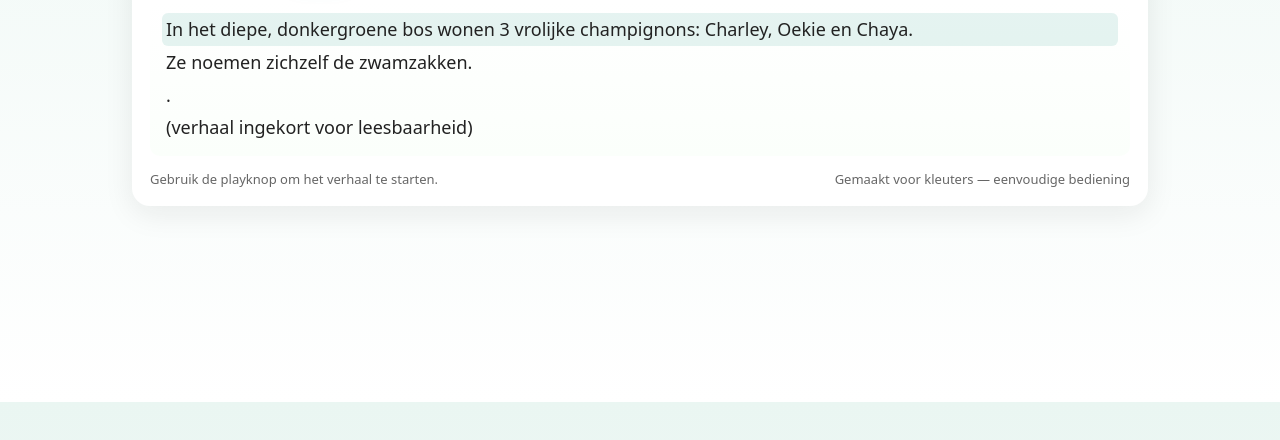
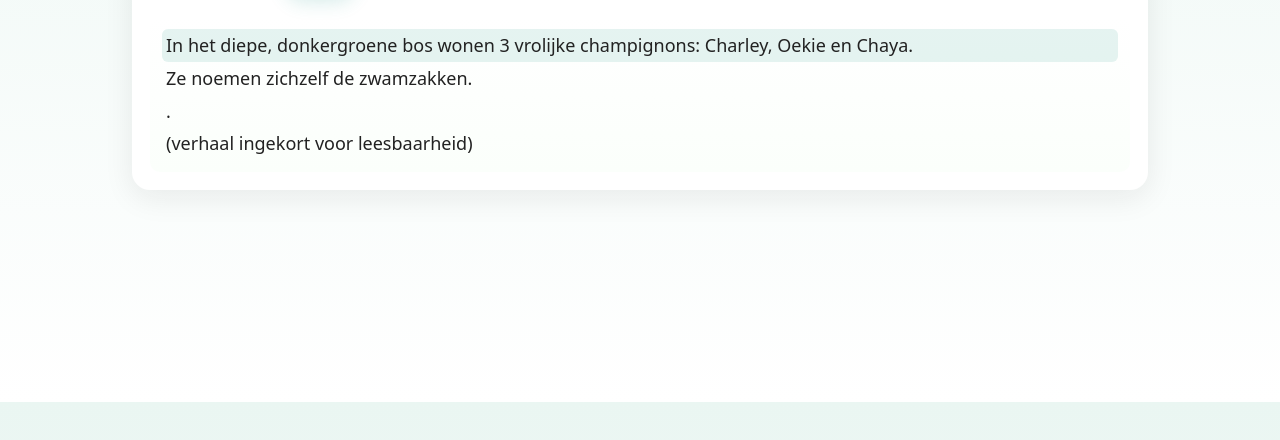
Before and after one commit to iamaes/Voorlees-tekst, a plain HTML site: page index.html in a window 1280 px wide. Shown: the part 398-838 px from the top of the page. Drawn offline with Linux system fonts and the light colour scheme.

Commit message:
Remove footer with user instructions
Removed footer section with instructions for users.

```diff
--- a/index.html
+++ b/index.html
@@ -41,11 +41,6 @@
     <main>
       <div id="story" class="story" tabindex="0" aria-live="polite"></div>
     </main>
-
-    <footer>
-      <div>Gebruik de playknop om het verhaal te starten.</div>
-      <div>Gemaakt voor kleuters — eenvoudige bediening</div>
-    </footer>
   </div>
 
   <script>
```
